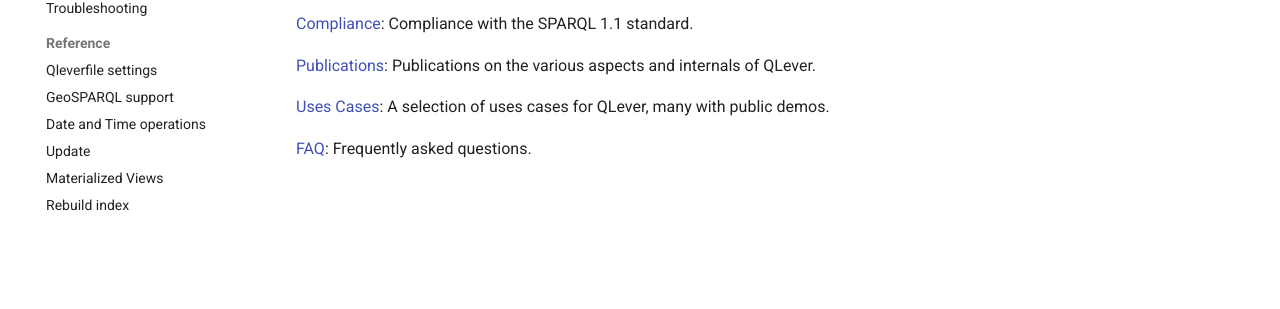
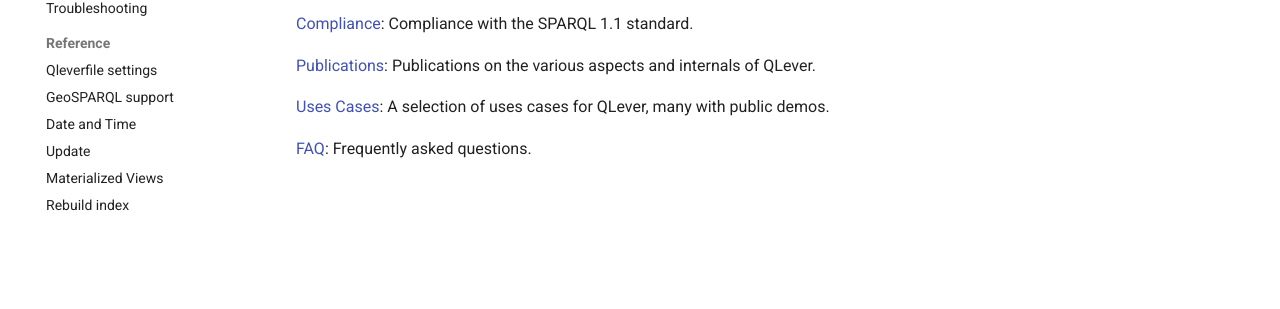
Before and after one commit to qlever-dev/qlever-docs, an MkDocs documentation site: the page built from docs/index.md, in a window 1280 px wide. Shown: the part 319-628 px from the top of the page. Built offline with MkDocs 1.6.1 and Material for MkDocs 9.7.7, drawn with Linux system fonts in a browser that asks for light colours; plug-ins that fetch from the network failed and are left out; comment, search, counter and statistics services are not loaded; the version menu is left out.

Commit message:
Update mkdocs.yml
Co-authored-by: C. Ullinger <github@ullinger.info>

```diff
--- a/mkdocs.yml
+++ b/mkdocs.yml
@@ -17,7 +17,7 @@ nav:
   - Reference:
     - Qleverfile settings: qleverfile.md
     - GeoSPARQL support: geosparql.md
-    - Date and Time operations: datetime.md
+    - Date and Time: datetime.md
     - Update: update.md
     - Materialized Views: materialized-views.md
     - Rebuild index: rebuild-index.md
```
